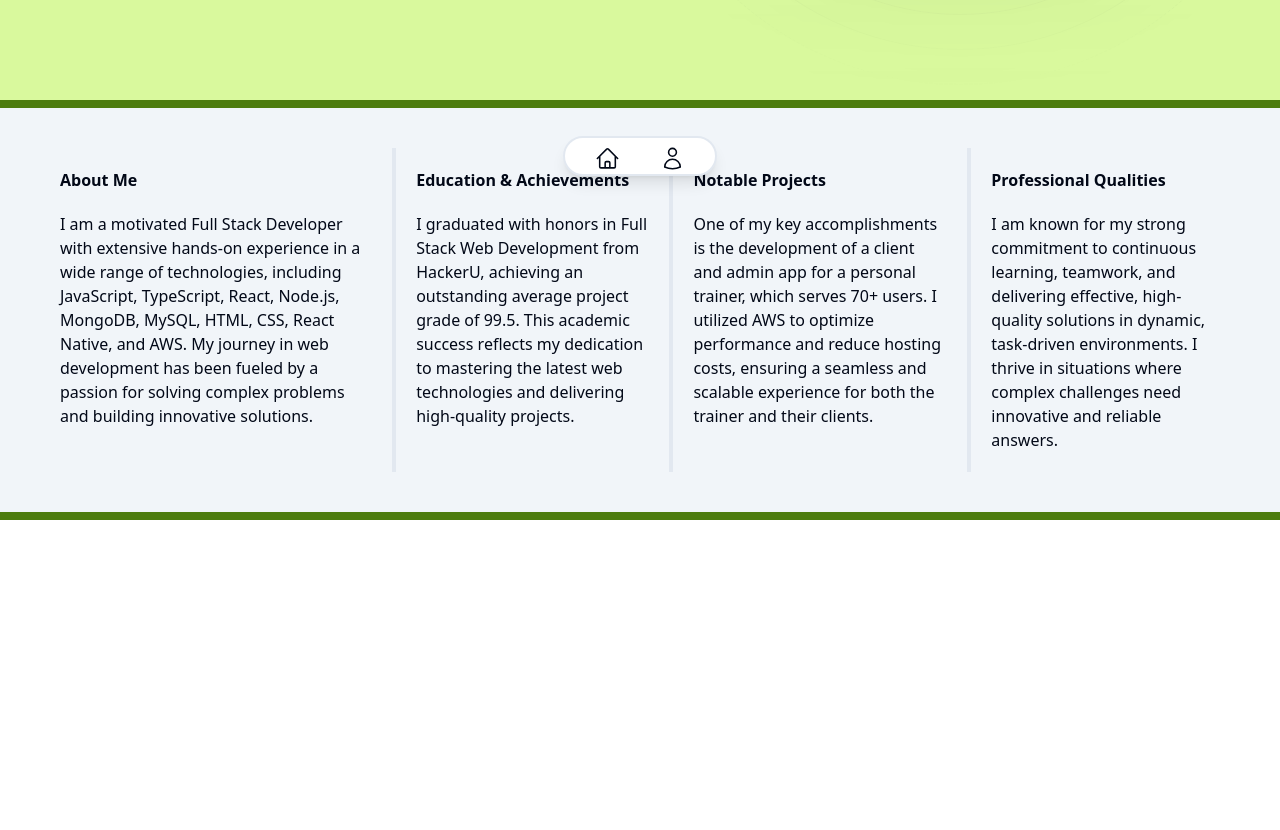
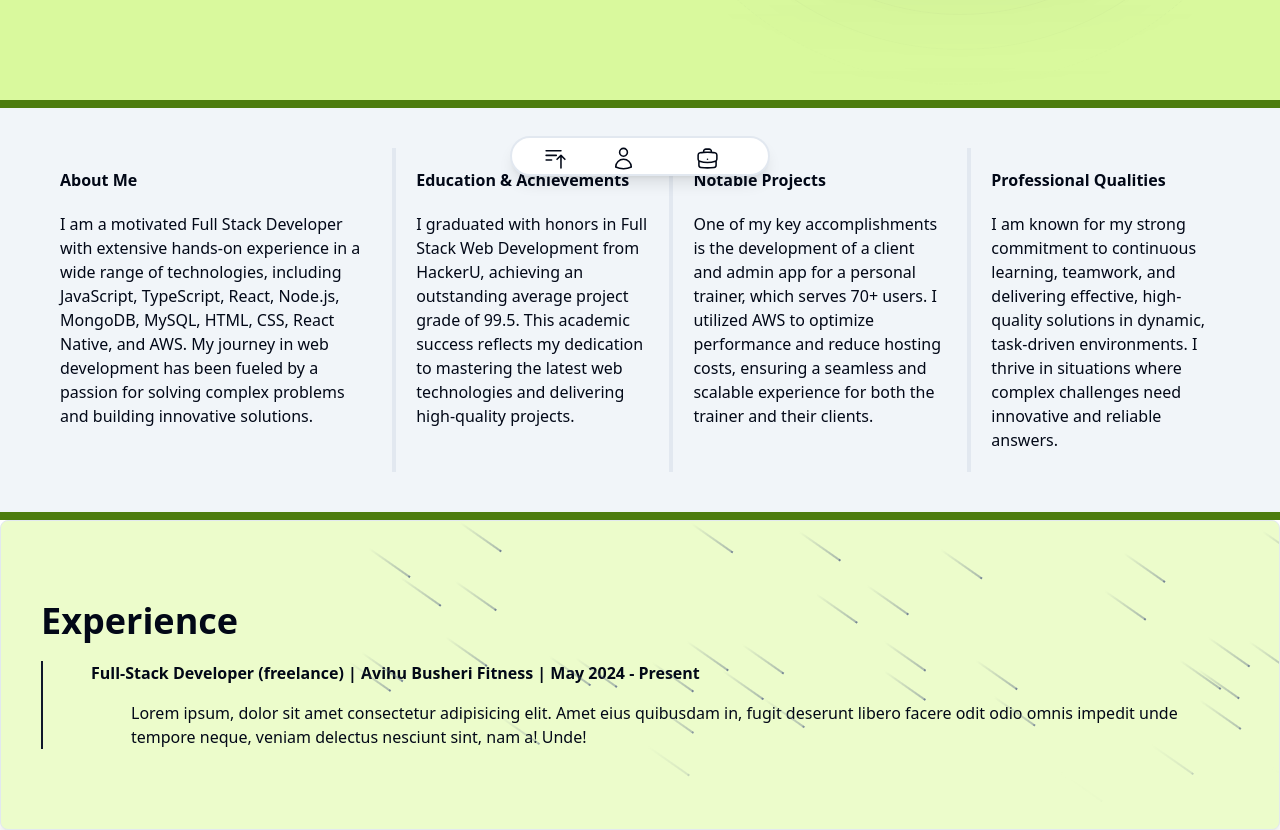
Before and after one commit to Noam-Moskowitz/Noam-Moskowitz-Portfolio, a React (Vite) app: page / in a window 1280 px wide. Shown: the part 600-1430 px from the top of the page. Before the commit the page ends 1120 px from the top, so only its background shows below. Built offline with nearby package versions, Linux system fonts and the light colour scheme.

Commit message:
blueprint for experience

```diff
--- a/src/App.tsx
+++ b/src/App.tsx
@@ -1,5 +1,6 @@
 import "./App.css";
 import AboutWrapper from "./components/about/AboutWrapper";
+import ExpereienceWarpper from "./components/experience/ExpereienceWarpper";
 import HeroWrapper from "./components/hero/HeroWrapper";
 import NavBar from "./components/nav/NavBar";
 
@@ -9,6 +10,7 @@ function App() {
       <NavBar />
       <HeroWrapper />
       <AboutWrapper />
+      <ExpereienceWarpper />
     </>
   );
 }
--- /dev/null
+++ b/src/components/experience/ExpereienceWarpper.tsx
@@ -0,0 +1,18 @@
+import React from "react";
+import Meteors from "../magicui/meteors";
+import ExperienceSection from "./ExperienceSection";
+
+const ExpereienceWarpper = () => {
+  return (
+    <div
+      id="experience"
+      className="relative flex flex-col gap-5 p-10 py-20 w-full overflow-hidden rounded-lg border bg-lime-100 md:shadow-xl"
+    >
+      <Meteors number={50} />
+      <h2 className="text-4xl font-bold">Experience</h2>
+      <ExperienceSection />
+    </div>
+  );
+};
+
+export default ExpereienceWarpper;
--- /dev/null
+++ b/src/components/experience/ExperienceSection.tsx
@@ -0,0 +1,18 @@
+import React from "react";
+
+const ExperienceSection = () => {
+  return (
+    <div className="flex flex-col pl-12 border-l-2 border-primary">
+      <h3 className="font-bold">
+        Full-Stack Developer (freelance) | Avihu Busheri Fitness | May 2024 - Present
+      </h3>
+      <p className="pl-10 pt-4">
+        Lorem ipsum, dolor sit amet consectetur adipisicing elit. Amet eius quibusdam in, fugit
+        deserunt libero facere odit odio omnis impedit unde tempore neque, veniam delectus nesciunt
+        sint, nam a! Unde!
+      </p>
+    </div>
+  );
+};
+
+export default ExperienceSection;
--- /dev/null
+++ b/src/components/magicui/blur-in.tsx
@@ -0,0 +1,39 @@
+"use client";
+
+import { motion } from "framer-motion";
+
+import { cn } from "@/lib/utils";
+
+interface BlurIntProps {
+  word: string;
+  className?: string;
+  variant?: {
+    hidden: { filter: string; opacity: number };
+    visible: { filter: string; opacity: number };
+  };
+  duration?: number;
+}
+const BlurIn = ({ word, className, variant, duration = 1 }: BlurIntProps) => {
+  const defaultVariants = {
+    hidden: { filter: "blur(10px)", opacity: 0 },
+    visible: { filter: "blur(0px)", opacity: 1 },
+  };
+  const combinedVariants = variant || defaultVariants;
+
+  return (
+    <motion.h1
+      initial="hidden"
+      animate="visible"
+      transition={{ duration }}
+      variants={combinedVariants}
+      className={cn(
+        "font-display text-center text-4xl font-bold tracking-[-0.02em] drop-shadow-sm md:text-7xl md:leading-[5rem]",
+        className,
+      )}
+    >
+      {word}
+    </motion.h1>
+  );
+};
+
+export default BlurIn;
--- /dev/null
+++ b/src/components/magicui/meteors.tsx
@@ -0,0 +1,44 @@
+"use client";
+
+import { useEffect, useState } from "react";
+
+import { cn } from "@/lib/utils";
+
+interface MeteorsProps {
+  number?: number;
+}
+export const Meteors = ({ number = 20 }: MeteorsProps) => {
+  const [meteorStyles, setMeteorStyles] = useState<Array<React.CSSProperties>>(
+    [],
+  );
+
+  useEffect(() => {
+    const styles = [...new Array(number)].map(() => ({
+      top: -5,
+      left: Math.floor(Math.random() * window.innerWidth) + "px",
+      animationDelay: Math.random() * 1 + 0.2 + "s",
+      animationDuration: Math.floor(Math.random() * 8 + 2) + "s",
+    }));
+    setMeteorStyles(styles);
+  }, [number]);
+
+  return (
+    <>
+      {[...meteorStyles].map((style, idx) => (
+        // Meteor Head
+        <span
+          key={idx}
+          className={cn(
+            "pointer-events-none absolute left-1/2 top-1/2 size-0.5 rotate-[215deg] animate-meteor rounded-full bg-slate-500 shadow-[0_0_0_1px_#ffffff10]",
+          )}
+          style={style}
+        >
+          {/* Meteor Tail */}
+          <div className="pointer-events-none absolute top-1/2 -z-10 h-px w-[50px] -translate-y-1/2 bg-gradient-to-r from-slate-500 to-transparent" />
+        </span>
+      ))}
+    </>
+  );
+};
+
+export default Meteors;
--- /dev/null
+++ b/src/components/magicui/text-reveal.tsx
@@ -0,0 +1,73 @@
+"use client";
+
+import { FC, ReactNode, useRef } from "react";
+import { motion, useScroll, useTransform } from "framer-motion";
+
+import { cn } from "@/lib/utils";
+
+interface TextRevealByWordProps {
+  text: string;
+  className?: string;
+}
+
+export const TextRevealByWord: FC<TextRevealByWordProps> = ({
+  text,
+  className,
+}) => {
+  const targetRef = useRef<HTMLDivElement | null>(null);
+
+  const { scrollYProgress } = useScroll({
+    target: targetRef,
+  });
+  const words = text.split(" ");
+
+  return (
+    <div ref={targetRef} className={cn("relative z-0 h-[200vh]", className)}>
+      <div
+        className={
+          "sticky top-0 mx-auto flex h-[50%] max-w-4xl items-center bg-transparent px-[1rem] py-[5rem]"
+        }
+      >
+        <p
+          ref={targetRef}
+          className={
+            "flex flex-wrap p-5 text-2xl font-bold text-black/20 dark:text-white/20 md:p-8 md:text-3xl lg:p-10 lg:text-4xl xl:text-5xl"
+          }
+        >
+          {words.map((word, i) => {
+            const start = i / words.length;
+            const end = start + 1 / words.length;
+            return (
+              <Word key={i} progress={scrollYProgress} range={[start, end]}>
+                {word}
+              </Word>
+            );
+          })}
+        </p>
+      </div>
+    </div>
+  );
+};
+
+interface WordProps {
+  children: ReactNode;
+  progress: any;
+  range: [number, number];
+}
+
+const Word: FC<WordProps> = ({ children, progress, range }) => {
+  const opacity = useTransform(progress, range, [0, 1]);
+  return (
+    <span className="xl:lg-3 relative mx-1 lg:mx-2.5">
+      <span className={"absolute opacity-30"}>{children}</span>
+      <motion.span
+        style={{ opacity: opacity }}
+        className={"text-black dark:text-white"}
+      >
+        {children}
+      </motion.span>
+    </span>
+  );
+};
+
+export default TextRevealByWord;
--- a/src/components/nav/NavBar.tsx
+++ b/src/components/nav/NavBar.tsx
@@ -1,13 +1,19 @@
 import React from "react";
 import NavIcon from "./NavIcon";
-import { HiOutlineHome, HiOutlineUser } from "react-icons/hi2";
+import { HiBarsArrowUp, HiOutlineUser, HiOutlineBriefcase } from "react-icons/hi2";
 
 const NavBar = () => {
+  const navItems = [
+    { icon: <HiBarsArrowUp size={25} />, title: `To Top`, link: `#` },
+    { icon: <HiOutlineUser size={25} />, title: `About`, link: `#about` },
+    { icon: <HiOutlineBriefcase size={25} />, title: `Experience`, link: `#experience` },
+  ];
   return (
-    <div className="fixed bottom-6 flex justify-center w-full">
-      <div className="bg-background flex items-start expanding-nav-bar overflow-hidden   gap-5 border-2 rounded-full shadow-lg p-2 px-5">
-        <NavIcon icon={<HiOutlineHome size={25} />} title="Home" link="#" />
-        <NavIcon icon={<HiOutlineUser size={25} />} title="About" link="#about" />
+    <div className="fixed bottom-6 flex justify-center  w-full z-50">
+      <div className="bg-background flex items-start justify-around expanding-nav-bar overflow-hidden  gap-5 border-2 rounded-full shadow-lg p-2 px-5">
+        {navItems.map((item, i) => (
+          <NavIcon key={i} icon={item.icon} title={item.title} link={item.link} />
+        ))}
       </div>
     </div>
   );
--- a/tailwind.config.js
+++ b/tailwind.config.js
@@ -61,6 +61,14 @@ module.exports = {
         sm: "calc(var(--radius) - 4px)",
       },
       keyframes: {
+        meteor: {
+          "0%": { transform: "rotate(215deg) translateX(0)", opacity: "1" },
+          "70%": { opacity: "1" },
+          "100%": {
+            transform: "rotate(215deg) translateX(-500px)",
+            opacity: "0",
+          },
+        },
         pulse: {
           "0%, 100%": { boxShadow: "0 0 0 0 var(--pulse-color)" },
           "50%": { boxShadow: "0 0 0 8px var(--pulse-color)" },
@@ -83,6 +91,7 @@ module.exports = {
         },
       },
       animation: {
+        meteor: "meteor 5s linear infinite",
         pulse: "pulse var(--duration) ease-out infinite",
         ripple: "ripple var(--duration,2s) ease calc(var(--i, 0)*.2s) infinite",
         "accordion-down": "accordion-down 0.2s ease-out",
```
Also changed, not shown: src/components/nav/NavIcon.tsx (+8 -2 lines).
